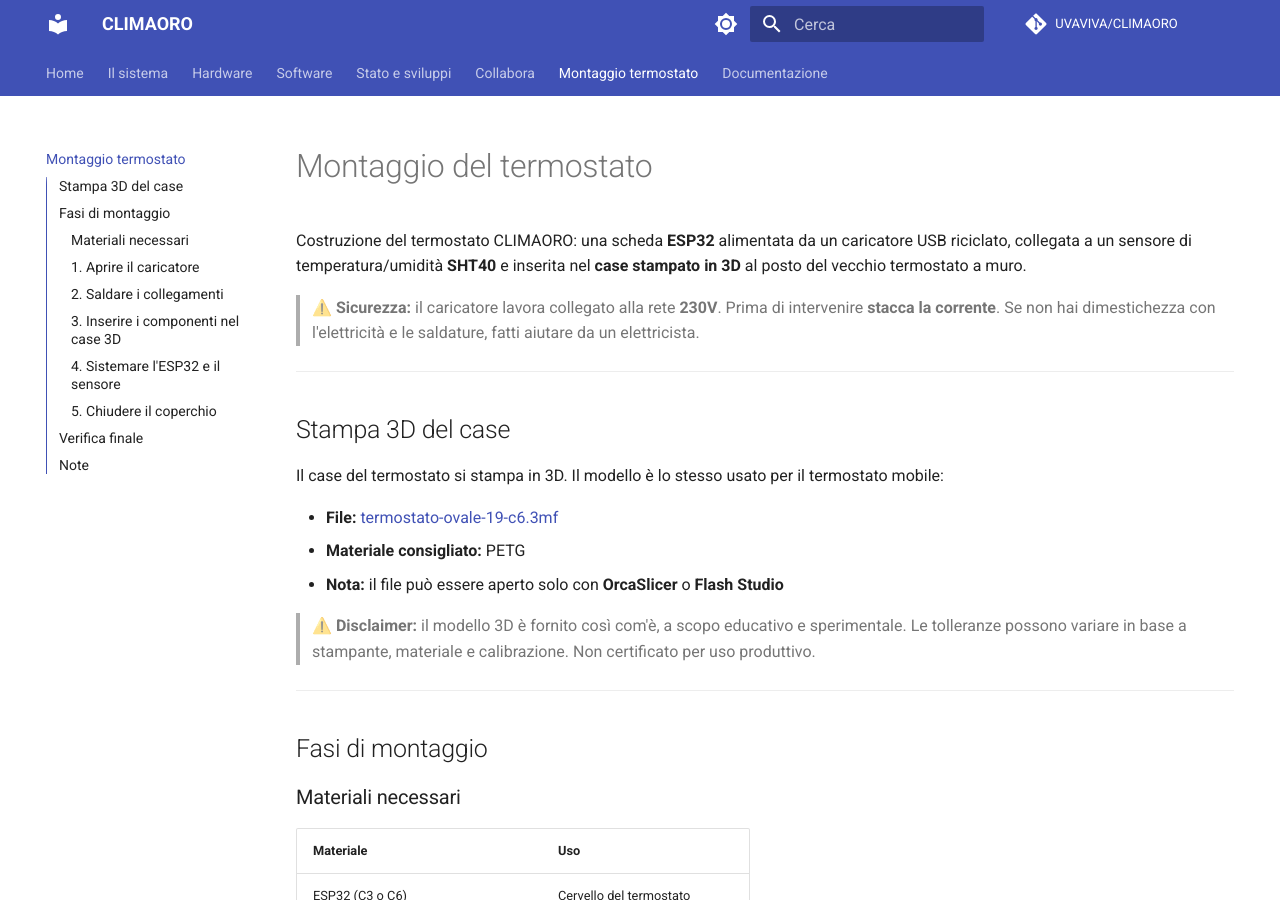
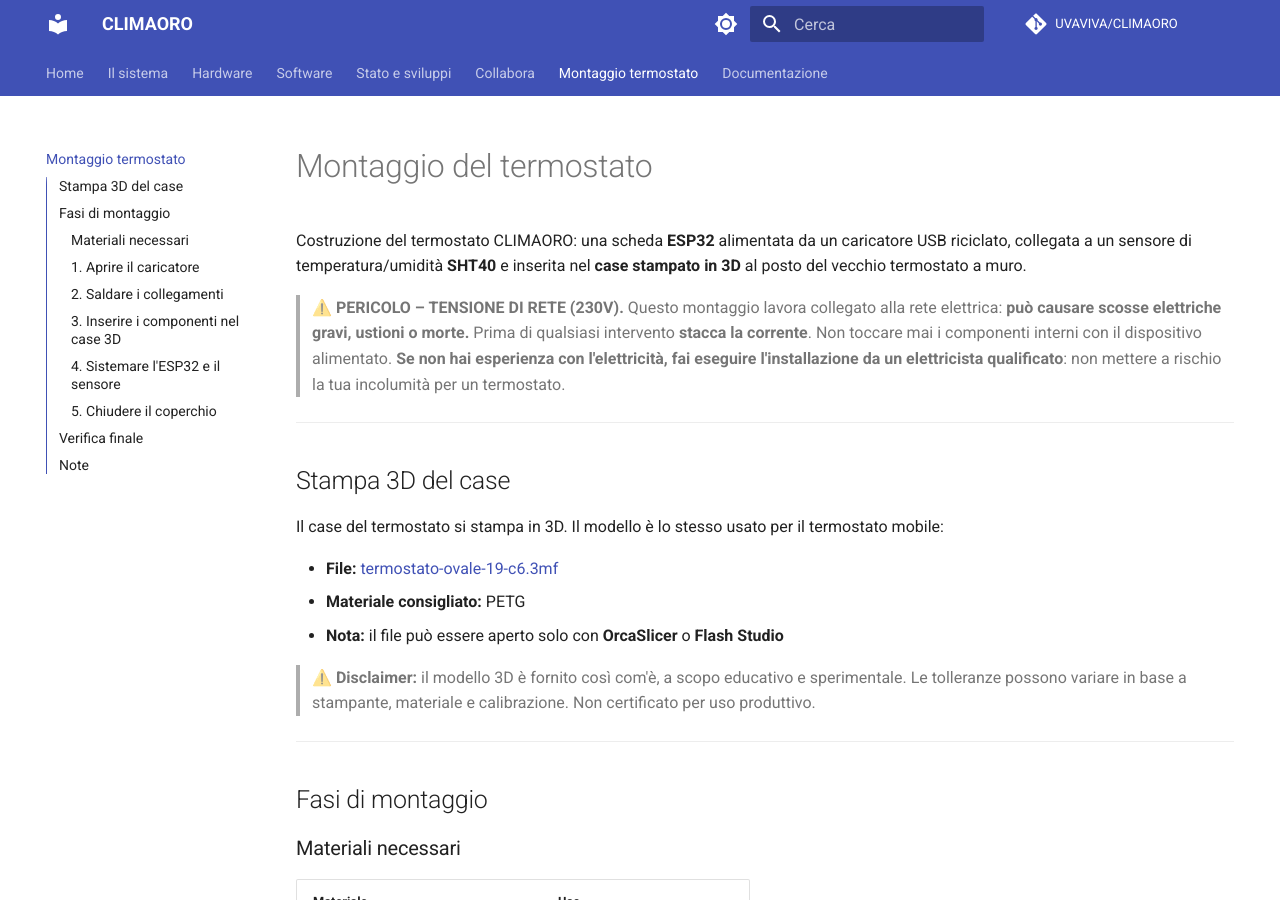
Before and after one commit to UVAVIVA/CLIMAORO, an MkDocs documentation site: the page built from docs/montaggio.md, in a window 1280 px wide and 900 px high. Built offline with MkDocs 1.6.1 and Material for MkDocs 9.7.7, drawn with Linux system fonts in a browser that asks for light colours; comment, search, counter and statistics services are not loaded; some of the changed text lies outside the part shown.

Commit message:
Foto affiancate nel tutorial su GitHub; warning sicurezza 230V più incisivo

```diff
--- a/docs/montaggio.md
+++ b/docs/montaggio.md
@@ -4,9 +4,12 @@
 caricatore USB riciclato, collegata a un sensore di temperatura/umidità **SHT40**
 e inserita nel **case stampato in 3D** al posto del vecchio termostato a muro.
 
-> ⚠️ **Sicurezza:** il caricatore lavora collegato alla rete **230V**.
-> Prima di intervenire **stacca la corrente**. Se non hai dimestichezza con
-> l'elettricità e le saldature, fatti aiutare da un elettricista.
+> ⚠️ **PERICOLO – TENSIONE DI RETE (230V).** Questo montaggio lavora collegato
+> alla rete elettrica: **può causare scosse elettriche gravi, ustioni o morte.**
+> Prima di qualsiasi intervento **stacca la corrente**. Non toccare mai i
+> componenti interni con il dispositivo alimentato. **Se non hai esperienza con
+> l'elettricità, fai eseguire l'installazione da un elettricista qualificato**:
+> non mettere a rischio la tua incolumità per un termostato.
 
 ---
 
@@ -39,9 +42,7 @@
 | Saldatore + stagno                | Collegamenti elettrici       |
 | Filo (rosso, bianco, verde, giallo, nero) | Cablaggio            |
 
-<img src="https://raw.githubusercontent.com/UVAVIVA/CLIMAORO/main/docs/images/montaggio/1.jpg" alt="Montaggio termostato 1" width="32%">
-<img src="https://raw.githubusercontent.com/UVAVIVA/CLIMAORO/main/docs/images/montaggio/2.jpg" alt="Montaggio termostato 2" width="32%">
-<img src="https://raw.githubusercontent.com/UVAVIVA/CLIMAORO/main/docs/images/montaggio/3.jpg" alt="Montaggio termostato 3" width="32%">
+<img src="https://raw.githubusercontent.com/UVAVIVA/CLIMAORO/main/docs/images/montaggio/1.jpg" alt="Montaggio termostato 1" width="32%"> <img src="https://raw.githubusercontent.com/UVAVIVA/CLIMAORO/main/docs/images/montaggio/2.jpg" alt="Montaggio termostato 2" width="32%"> <img src="https://raw.githubusercontent.com/UVAVIVA/CLIMAORO/main/docs/images/montaggio/3.jpg" alt="Montaggio termostato 3" width="32%">
 
 ### 1. Aprire il caricatore
 
@@ -94,9 +95,7 @@
 
 Verifica sempre i pin nel tuo file YAML prima di saldare.
 
-<img src="https://raw.githubusercontent.com/UVAVIVA/CLIMAORO/main/docs/images/montaggio/4.jpg" alt="Montaggio termostato 4" width="32%">
-<img src="https://raw.githubusercontent.com/UVAVIVA/CLIMAORO/main/docs/images/montaggio/5.jpg" alt="Montaggio termostato 5" width="32%">
-<img src="https://raw.githubusercontent.com/UVAVIVA/CLIMAORO/main/docs/images/montaggio/6.jpg" alt="Montaggio termostato 6" width="32%">
+<img src="https://raw.githubusercontent.com/UVAVIVA/CLIMAORO/main/docs/images/montaggio/4.jpg" alt="Montaggio termostato 4" width="32%"> <img src="https://raw.githubusercontent.com/UVAVIVA/CLIMAORO/main/docs/images/montaggio/5.jpg" alt="Montaggio termostato 5" width="32%"> <img src="https://raw.githubusercontent.com/UVAVIVA/CLIMAORO/main/docs/images/montaggio/6.jpg" alt="Montaggio termostato 6" width="32%">
 
 ### 3. Inserire i componenti nel case 3D
 
@@ -134,8 +133,10 @@
 
 ## Note
 
-- **Sicurezza:** il montaggio contiene tensione di rete (230V) all'interno del
-  caricatore. Lavora a corrente staccata e usa materiali isolati.
+- **⚠️ Sicurezza:** il montaggio contiene tensione di rete (230V) all'interno
+  del caricatore. **Lavora sempre a corrente staccata**, usa materiali isolati
+  e verifica i collegamenti prima di riattaccare la corrente. Non esporre il
+  dispositivo a umidità o contatti accidentali.
 - **Recupero:** il caricatore USB è un componente riciclato: basta che eroghi
   5V stabili e almeno ~1A.
 - **Riferimento:** questo tutorial è parte della documentazione ufficiale
```
